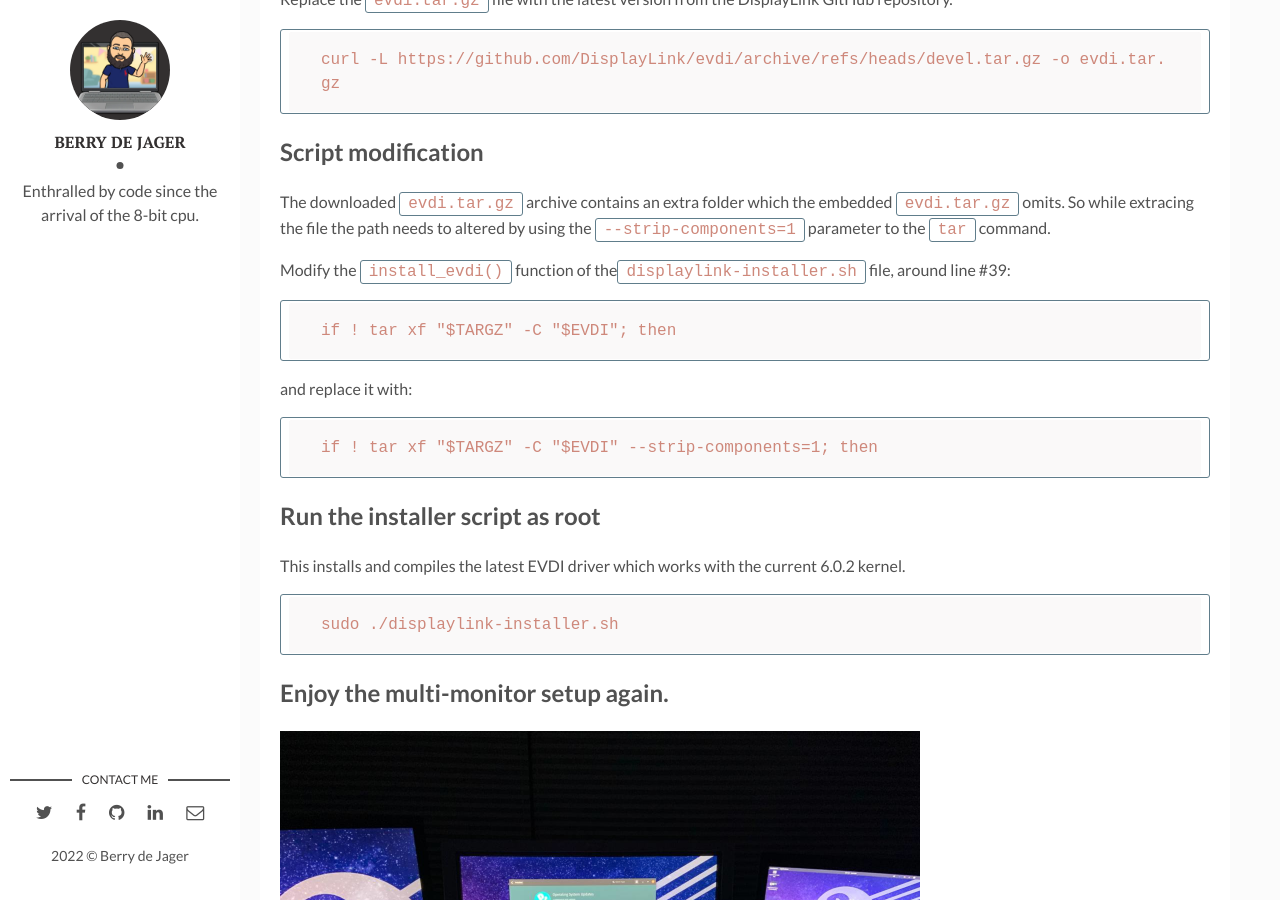
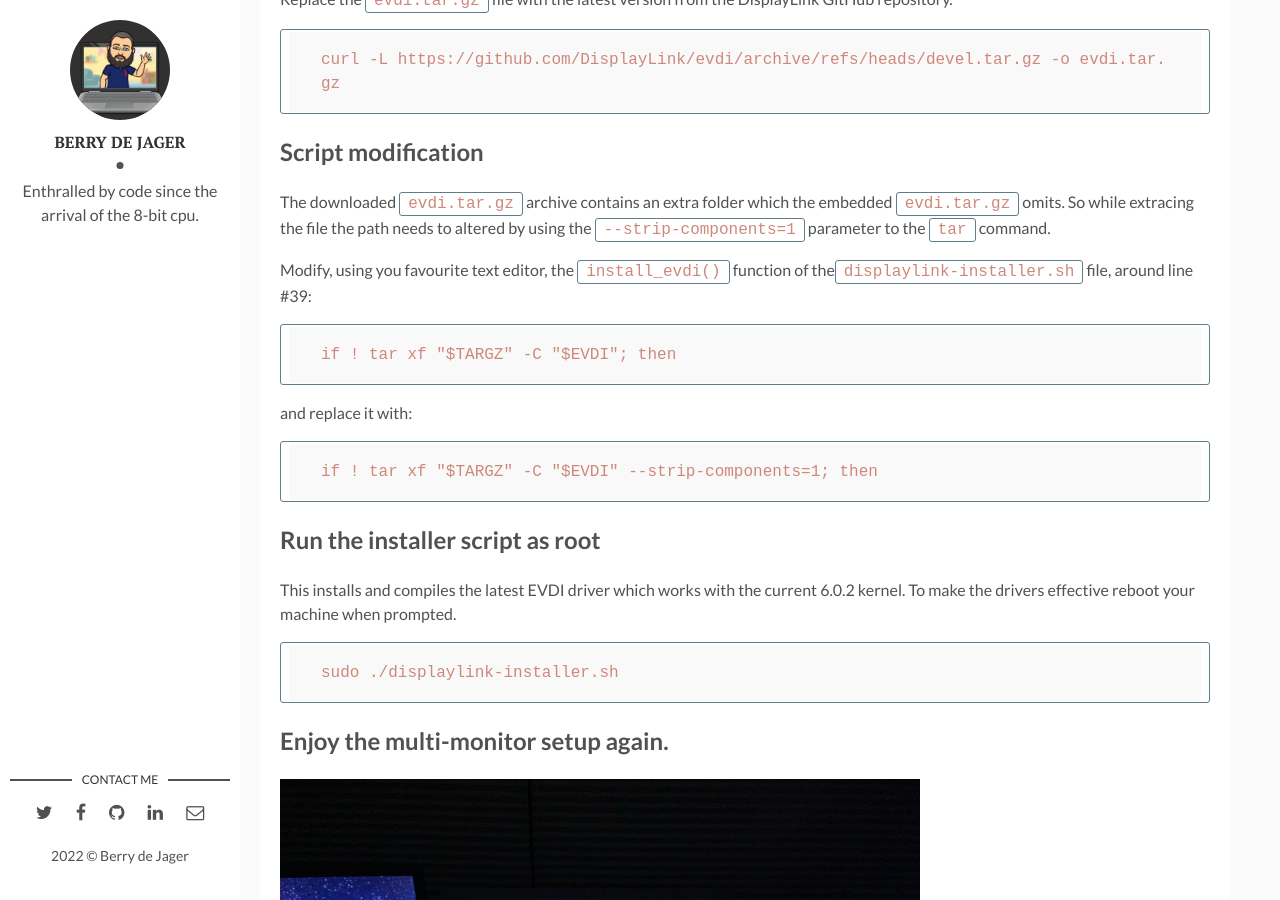
Before and after one commit to berrydejager/code, a Jekyll site: the page built from _posts/2022-10-28-Fix-DisplayLink_drivers-linux-kernel-6.markdown, in a window 1280 px wide and 900 px high, scrolled down 2021 px. Built offline with Jekyll 4.4.1, drawn with Linux system fonts in a browser that asks for light colours; some of the changed text lies outside the part shown.

Commit message:
Update 2022-10-28-Fix-DisplayLink_drivers-linux-kernel-6.markdown

```diff
--- a/_posts/2022-10-28-Fix-DisplayLink_drivers-linux-kernel-6.markdown
+++ b/_posts/2022-10-28-Fix-DisplayLink_drivers-linux-kernel-6.markdown
@@ -69,7 +69,7 @@ Replace the `evdi.tar.gz` file with the latest version from the DisplayLink GitH
 
 The downloaded `evdi.tar.gz` archive contains an extra folder which the embedded `evdi.tar.gz` omits. So while extracing the file the path needs to altered by using the `--strip-components=1` parameter to the `tar` command.
 
-Modify the `install_evdi()` function of the`displaylink-installer.sh` file, around line #39:
+Modify, using you favourite text editor, the `install_evdi()` function of the`displaylink-installer.sh` file, around line #39:
 
     if ! tar xf "$TARGZ" -C "$EVDI"; then
 
@@ -79,7 +79,7 @@ and replace it with:
 
 ## Run the installer script as root
 
-This installs and compiles the latest EVDI driver which works with the current 6.0.2 kernel.
+This installs and compiles the latest EVDI driver which works with the current 6.0.2 kernel. To make the drivers effective reboot your machine when prompted.
 
     sudo ./displaylink-installer.sh
 
```
Also changed, not shown: other parts of _posts/2022-10-28-Fix-DisplayLink_drivers-linux-kernel-6.markdown (+1 -1 lines).
